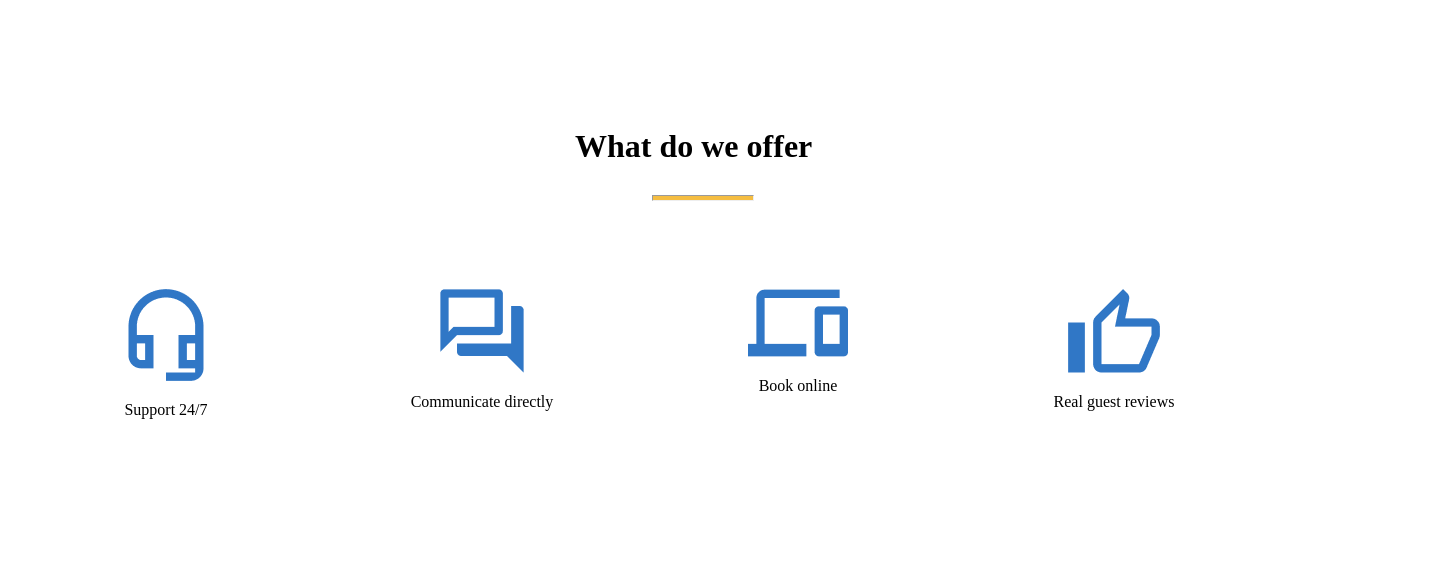
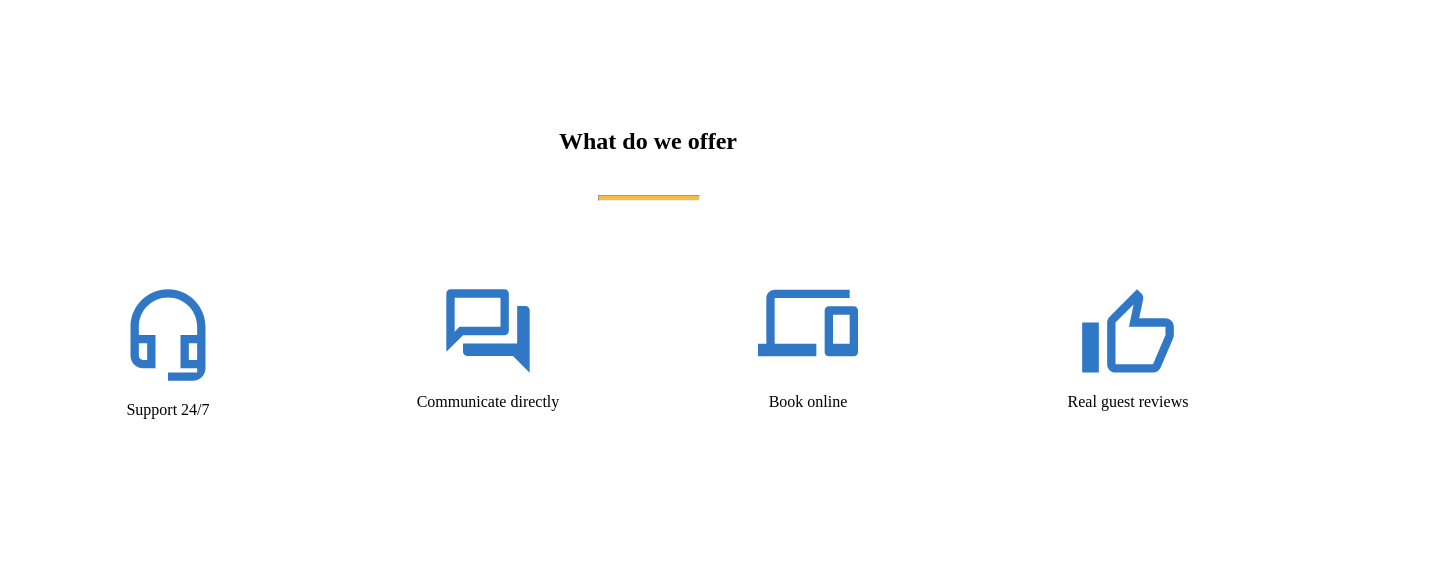
Before and after one commit to Har-D-Le/if-html, a website: page first steps css.html in a window 1280 px wide. Shown: the whole page, 1448 px wide, since content can reach past the window. Drawn offline with Linux system fonts and the light colour scheme.

Commit message:
Lesson 4 remade

```diff
--- a/first steps css.html
+++ b/first steps css.html
@@ -7,25 +7,27 @@
     <link rel="stylesheet" href="./styles/style.css" />
   </head>
   <body>
-    <div class="main">
-      <h1>What do we offer</h1>
-      <hr />
-      <div class="item">
-        <img src="./images/Vector-1.png" alt="headphones" />
+    <section class="offers">
+      <div class="content">
+        <h2>What do we offer</h2>
+        <hr />
+        <div class="item">
+          <img src="./images/headphones.svg" alt="headphones" />
+        </div>
+        <div class="item">
+          <img src="./images/message-sign.svg" alt="message-sign" />
+        </div>
+        <div class="item">
+          <img src="./images/computer-sign.svg" alt="computer-sign" />
+        </div>
+        <div class="item">
+          <img src="./images/thumb.svg" alt="thumb" />
+        </div>
+        <p class="text">Real guest reviews</p>
+        <p class="text">Book online</p>
+        <p class="text">Communicate directly</p>
         <p class="text">Support 24/7</p>
       </div>
-      <div class="item">
-        <img src="./images/Vector-2.png" alt="message-sign" />
-        <p class="text">Communicate directly</p>
-      </div>
-      <div class="item">
-        <img src="./images/Vector-3.png" alt="computer-sign" />
-        <p class="text">Book online</p>
-      </div>
-      <div class="item">
-        <img src="./images/Vector-4.png" alt="thumb" />
-        <p class="text">Real guest reviews</p>
-      </div>
-    </div>
+    </section>
   </body>
 </html>
--- a/styles/style.css
+++ b/styles/style.css
@@ -1,23 +1,33 @@
-.main{
+.content {
     margin: 0 auto;
-    max-width: 1440px;
-    max-height: 569px;
+    width: 1280px;
+    height: 569px;
 }
-h1{
+
+h2 {
     width: 306px;
     height: 47px;
     margin: 0;
-    padding: 120px 567px 10px;
+    padding: 120px 487px 10px;
+    text-align: center;
 }
+
 hr {
     width: 100px;
     height: 4px;
-    margin: 10px 644px 88.33px;
+    margin: 10px 590px 88.33px;
     background: #F5BD41;
 }
-.item{
+.item {
     display: inline-block;
     width: 25%;
     float: left;
     text-align: center;
 }
+
+.text {
+    display: inline-block;
+    width: 25%;
+    float: right;
+    text-align: center;
+}
```
Also changed, not shown: images/Vector-1.png (deleted), images/Vector-2.png (deleted), images/Vector-3.png (deleted), images/Vector-4.png (deleted), images/computer-sign.svg (added), images/headphones.svg (added), images/message-sign.svg (added), images/thumb.svg (added).
